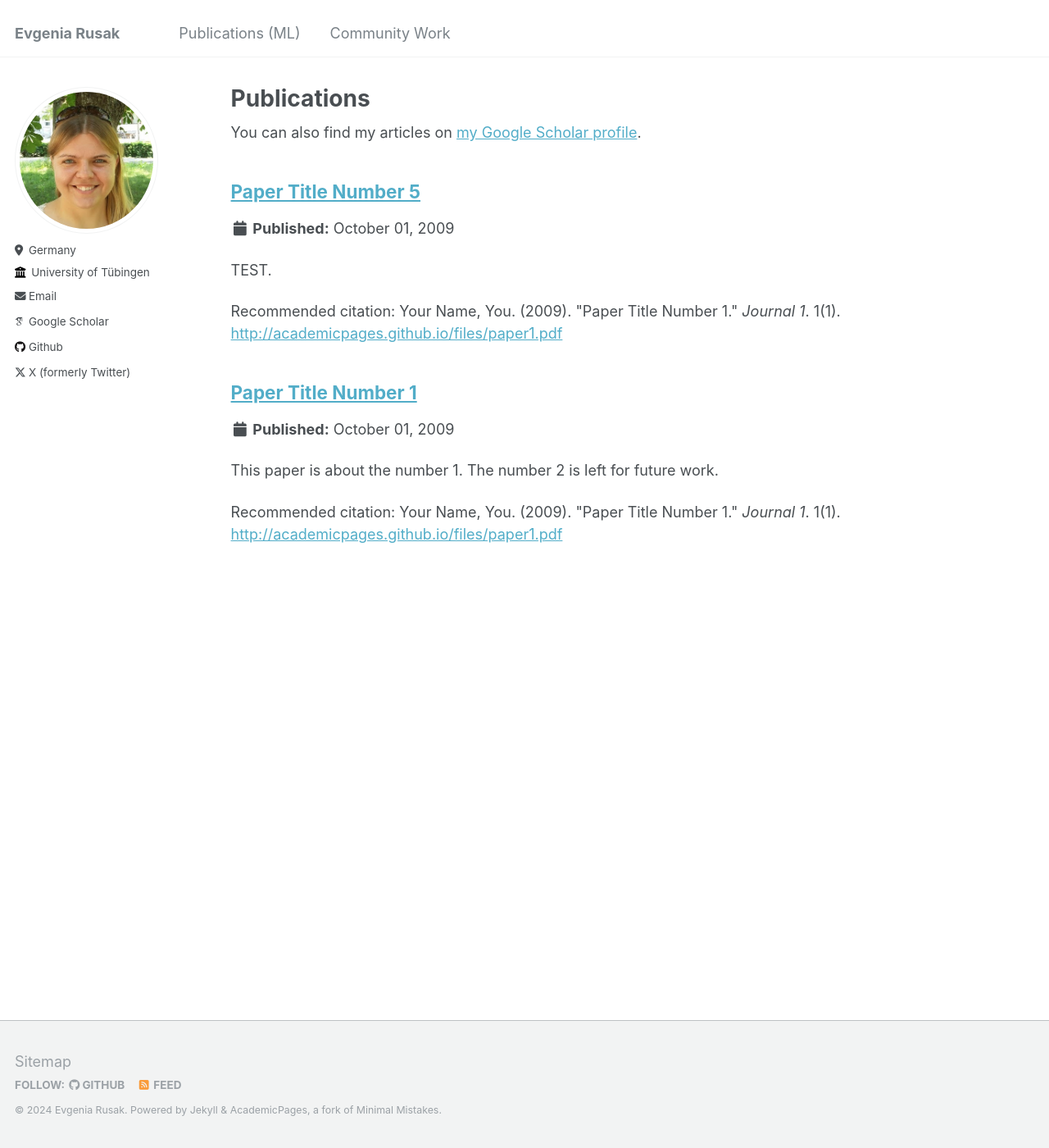
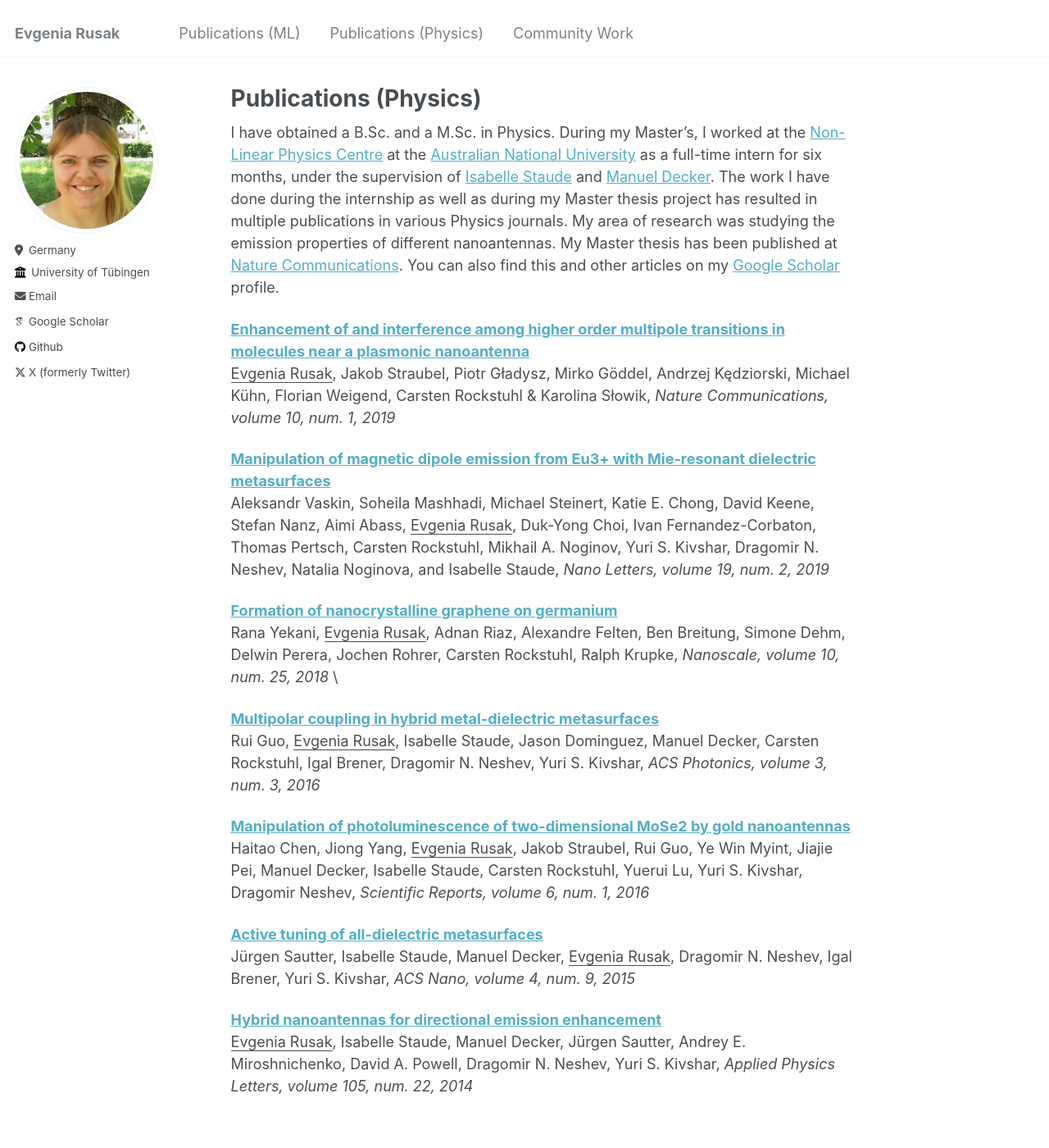
Before and after one commit to evgeniarusak/evgeniarusak.github.io, a Jekyll site: the page built from _pages/publications_physics.md, in a window 1280 px wide and 1400 px high. Shown: the whole window at 82% size. Built offline with Jekyll 4.4.1, drawn with Linux system fonts in a browser that asks for light colours; some web fonts are replaced.

Commit message:
added physics publications!

```diff
--- a/_data/navigation.yml
+++ b/_data/navigation.yml
@@ -3,8 +3,8 @@ main:
   - title: "Publications (ML)"
     url: /publications/
 
-  #- title: "Publications (Physics)"
-  #  url: /publications_physics/
+  - title: "Publications (Physics)"
+    url: /publications_physics/
 
   - title: "Community Work"
     url: /workshops/
--- a/_pages/publications_physics.md
+++ b/_pages/publications_physics.md
@@ -1,16 +1,35 @@
 ---
-layout: archive
-title: "Publications"
+title: "Publications (Physics)"
+author_profile: true
 permalink: /publications_physics/
-author_profile: true
+
 ---
 
-{% if site.author.googlescholar %}
-  <div class="wordwrap">You can also find my articles on <a href="{{site.author.googlescholar}}">my Google Scholar profile</a>.</div>
-{% endif %}
+I have obtained a B.Sc. and a M.Sc. in Physics. During my Master's, I worked at the [Non-Linear Physics Centre](https://physics.anu.edu.au/research/ftp/nlpc/) at the [Australian National University](https://www.anu.edu.au/) as a full-time intern for six months, under the supervision of [Isabelle Staude](https://scholar.google.de/citations?user=HPqyVz8AAAAJ&hl=de) and [Manuel Decker](https://scholar.google.de/citations?hl=de&user=KGtnLIgAAAAJ&view_op=list_works&sortby=pubdate). The work I have done during the internship as well as during my Master thesis project has resulted in multiple publications in various Physics journals. My area of research was studying the emission properties of different nanoantennas. My Master thesis has been published at [Nature Communications](https://www.nature.com/articles/s41467-019-13748-4). You can also find this and other articles on my [Google Scholar](https://scholar.google.com/citations?user=XKc19kkAAAAJ&hl=en&oi=ao) profile.
 
-{% include base_path %}
 
-{% for post in site.publications_physics reversed %}
-  {% include archive-single.html %}
-{% endfor %}
+
+
+[**Enhancement of and interference among higher order multipole transitions in molecules near a plasmonic nanoantenna**](https://www.nature.com/articles/s41467-019-13748-4) \
+<ins>Evgenia Rusak</ins>, Jakob Straubel, Piotr Gładysz, Mirko Göddel, Andrzej Kędziorski, Michael Kühn, Florian Weigend, Carsten Rockstuhl & Karolina Słowik, *Nature Communications, volume 10, num. 1, 2019*
+
+
+[**Manipulation of magnetic dipole emission from Eu3+ with Mie-resonant dielectric metasurfaces**](https://pubs.acs.org/doi/10.1021/acs.nanolett.8b04268) \
+Aleksandr Vaskin, Soheila Mashhadi, Michael Steinert, Katie E. Chong, David Keene, Stefan Nanz, Aimi Abass, <ins>Evgenia Rusak</ins>, Duk-Yong Choi, Ivan Fernandez-Corbaton, Thomas Pertsch, Carsten Rockstuhl, Mikhail A. Noginov, Yuri S. Kivshar, Dragomir N. Neshev, Natalia Noginova, and Isabelle Staude, *Nano Letters, volume 19, num. 2, 2019*
+
+[**Formation of nanocrystalline graphene on germanium**](https://pubs.rsc.org/en/content/articlelanding/2018/nr/c8nr01261j) \
+Rana Yekani, <ins>Evgenia Rusak</ins>,  Adnan Riaz,   Alexandre Felten,   Ben Breitung,   Simone Dehm,   Delwin Perera,   Jochen Rohrer,   Carsten Rockstuhl,  Ralph Krupke, *Nanoscale, volume 10, num. 25, 2018* \
+
+
+[**Multipolar coupling in hybrid metal-dielectric metasurfaces**](https://pubs.acs.org/doi/10.1021/acsphotonics.6b00012) \
+Rui Guo, <ins>Evgenia Rusak</ins>, Isabelle Staude, Jason Dominguez, Manuel Decker, Carsten Rockstuhl, Igal Brener, Dragomir N. Neshev, Yuri S. Kivshar, *ACS Photonics, volume 3, num. 3, 2016*
+
+
+[**Manipulation of photoluminescence of two-dimensional MoSe2 by gold nanoantennas**](https://www.nature.com/articles/srep22296) \
+Haitao Chen, Jiong Yang, <ins>Evgenia Rusak</ins>, Jakob Straubel, Rui Guo, Ye Win Myint, Jiajie Pei, Manuel Decker, Isabelle Staude, Carsten Rockstuhl, Yuerui Lu, Yuri S. Kivshar, Dragomir Neshev, *Scientific Reports, volume 6, num. 1, 2016*
+
+[**Active tuning of all-dielectric metasurfaces**](https://pubs.acs.org/doi/10.1021/acsnano.5b00723) \
+Jürgen Sautter, Isabelle Staude, Manuel Decker, <ins>Evgenia Rusak</ins>, Dragomir N. Neshev, Igal Brener, Yuri S. Kivshar, *ACS Nano, volume 4, num. 9, 2015*
+
+[**Hybrid nanoantennas for directional emission enhancement**](https://pubs.aip.org/aip/apl/article-abstract/105/22/221109/132952/Hybrid-nanoantennas-for-directional-emission) \
+<ins>Evgenia Rusak</ins>, Isabelle Staude, Manuel Decker, Jürgen Sautter, Andrey E. Miroshnichenko, David A. Powell, Dragomir N. Neshev, Yuri S. Kivshar, *Applied Physics Letters, volume 105, num. 22, 2014*
```
